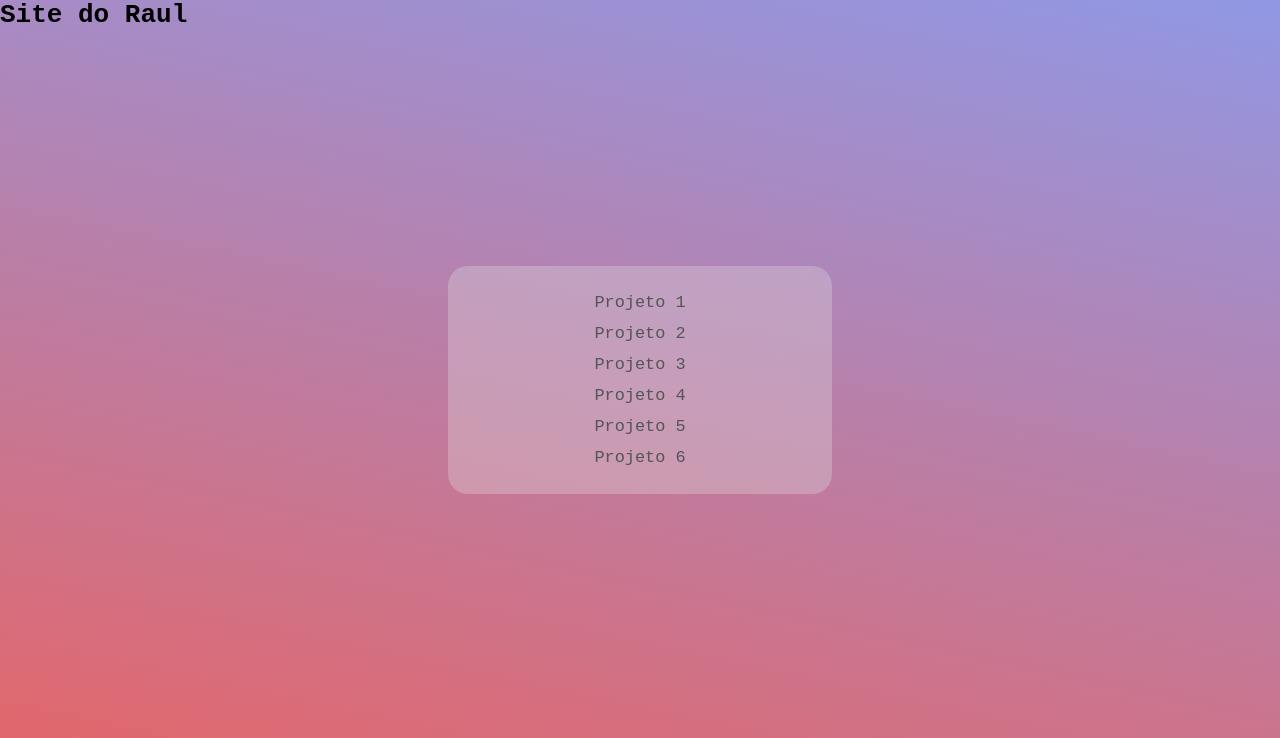
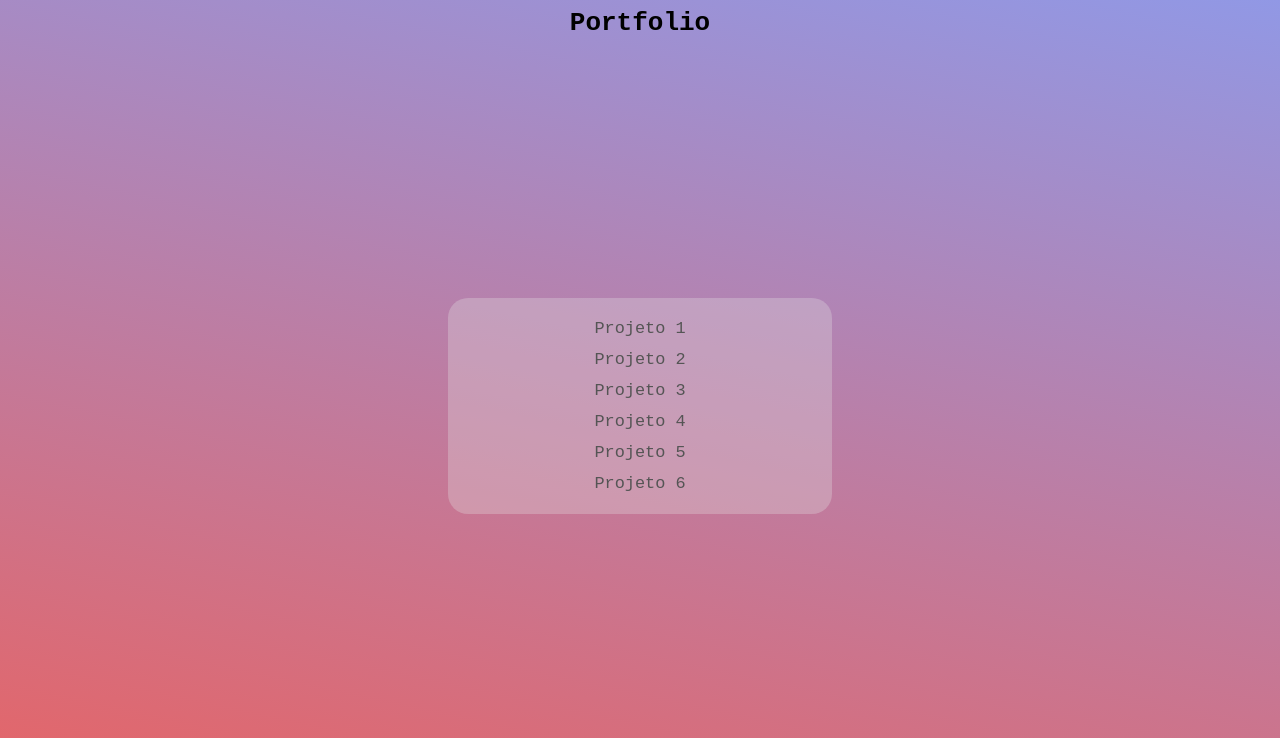
Before and after one commit to RaulTMachado/RaulTMachado.github.io, a plain HTML site: page index.html in a window 1280 px wide. Shown: the top 738 px of the page. Drawn offline with Linux system fonts and the light colour scheme.

Commit message:
atualizacoes na pagina index do portfolio

```diff
--- a/css/index.css
+++ b/css/index.css
@@ -9,16 +9,18 @@ body{
 }
 
 header{
-    position: absolute;
+    position: relative;
 
 }
 
 header h1{
-    text-align: center;
+    margin: 1vh;
+    display: flex;
+    justify-content: center;
 }
 
 .flex-container{
-    height: 95vh;
+    height: 90vh;
     display: flex;
     justify-content: center;
     align-items: center;
--- a/index.html
+++ b/index.html
@@ -9,7 +9,7 @@
 </head>
 <body>
     <header>
-        <h1>Site do Raul</h1>
+        <h1>Portfolio</h1>
     </header>
     <div class="flex-container">
         <main >
```
Also changed, not shown: projects/proj4/index.html (+1 -1 lines).
